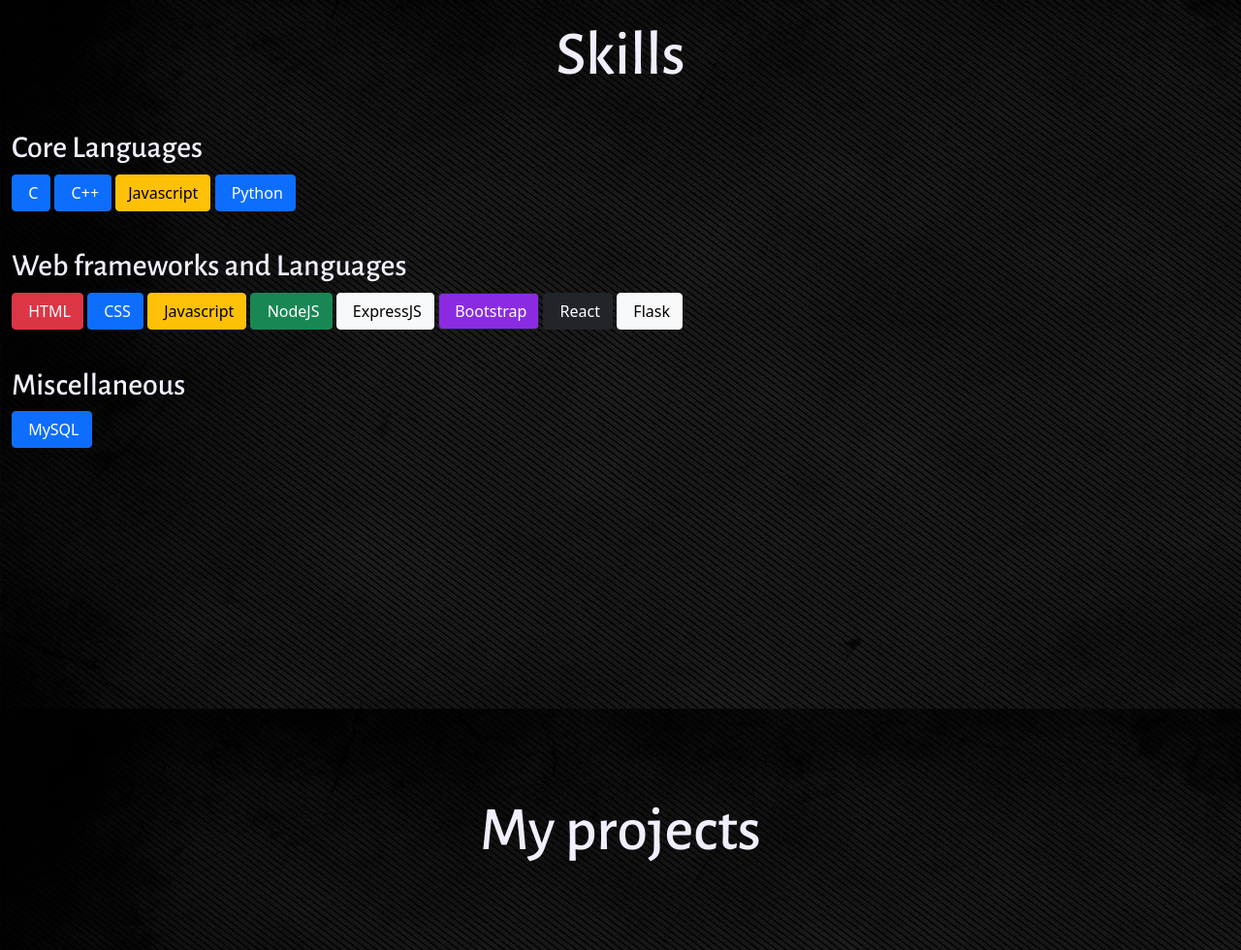
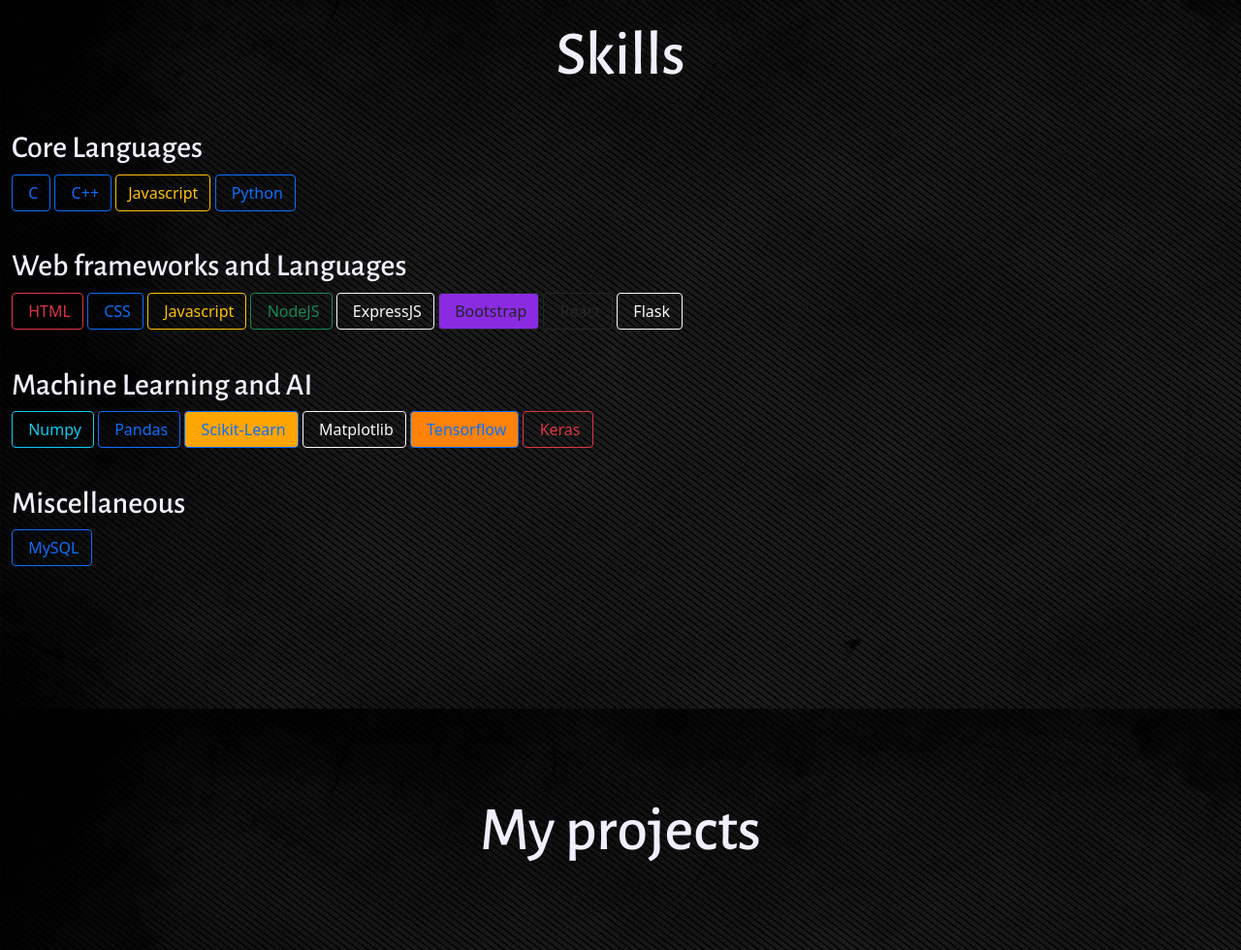
Before and after one commit to mohitpg/mohitpg.github.io, a plain HTML site: page index.html in a window 1280 px wide. Shown: the part 869-1849 px from the top of the page at 97% size. Drawn offline with nearby package versions, Linux system fonts and the light colour scheme.

Commit message:
adding skills

```diff
--- a/index.html
+++ b/index.html
@@ -62,21 +62,28 @@
         <div class="container-fluid" id="skills">
             <h1 class="fadeIn">Skills</h1>
             <h3>Core Languages</h3>
-            <button type="button" class="btn btn-primary">&nbsp;C</button>
-            <button type="button" class="btn btn-primary">&nbsp;C++</button>
-            <button type="button" class="btn btn-warning">Javascript</button>
-            <button type="button" class="btn btn-primary">&nbsp;Python</button>
+            <button type="button" class="btn btn-outline-primary">&nbsp;C</button>
+            <button type="button" class="btn btn-outline-primary">&nbsp;C++</button>
+            <button type="button" class="btn btn-outline-warning">Javascript</button>
+            <button type="button" class="btn btn-outline-primary">&nbsp;Python</button>
             <h3>Web frameworks and Languages</h3>
-            <button type="button" class="btn btn-danger">&nbsp;HTML</button>
-            <button type="button" class="btn btn-primary">&nbsp;CSS</button>
-            <button type="button" class="btn btn-warning">&nbsp;Javascript</button>
-            <button type="button" class="btn btn-success">&nbsp;NodeJS</button>
-            <button type="button" class="btn btn-light">&nbsp;ExpressJS</button>
-            <button type="button" class="btn btn-dark" style="background-color: blueviolet;">&nbsp;Bootstrap</button>
-            <button type="button" class="btn btn-dark">&nbsp;React</button>
-            <button type="button" class="btn btn-light">&nbsp;Flask</button>
+            <button type="button" class="btn btn-outline-danger">&nbsp;HTML</button>
+            <button type="button" class="btn btn-outline-primary">&nbsp;CSS</button>
+            <button type="button" class="btn btn-outline-warning">&nbsp;Javascript</button>
+            <button type="button" class="btn btn-outline-success">&nbsp;NodeJS</button>
+            <button type="button" class="btn btn-outline-light">&nbsp;ExpressJS</button>
+            <button type="button" class="btn btn-outline-dark" style="background-color: blueviolet;">&nbsp;Bootstrap</button>
+            <button type="button" class="btn btn-outline-dark">&nbsp;React</button>
+            <button type="button" class="btn btn-outline-light">&nbsp;Flask</button>
+            <h3>Machine Learning and AI</h3>
+            <button type="button" class="btn btn-outline-info">&nbsp;Numpy</button>
+            <button type="button" class="btn btn-outline-primary">&nbsp;Pandas</button>
+            <button type="button" class="btn btn-outline-primary" style="background-color: orange">&nbsp;Scikit-Learn</button>
+            <button type="button" class="btn btn-outline-light">&nbsp;Matplotlib</button>
+            <button type="button" class="btn btn-outline-primary" style="background-color: rgb(253, 130, 7)">&nbsp;Tensorflow</button>
+            <button type="button" class="btn btn-outline-danger">&nbsp;Keras</button>
             <h3>Miscellaneous</h3>
-            <button type="button" class="btn btn-primary">&nbsp;MySQL</button>
+            <button type="button" class="btn btn-outline-primary">&nbsp;MySQL</button>
 
         </div>
         <div class="container-fluid" id="projects">
```
